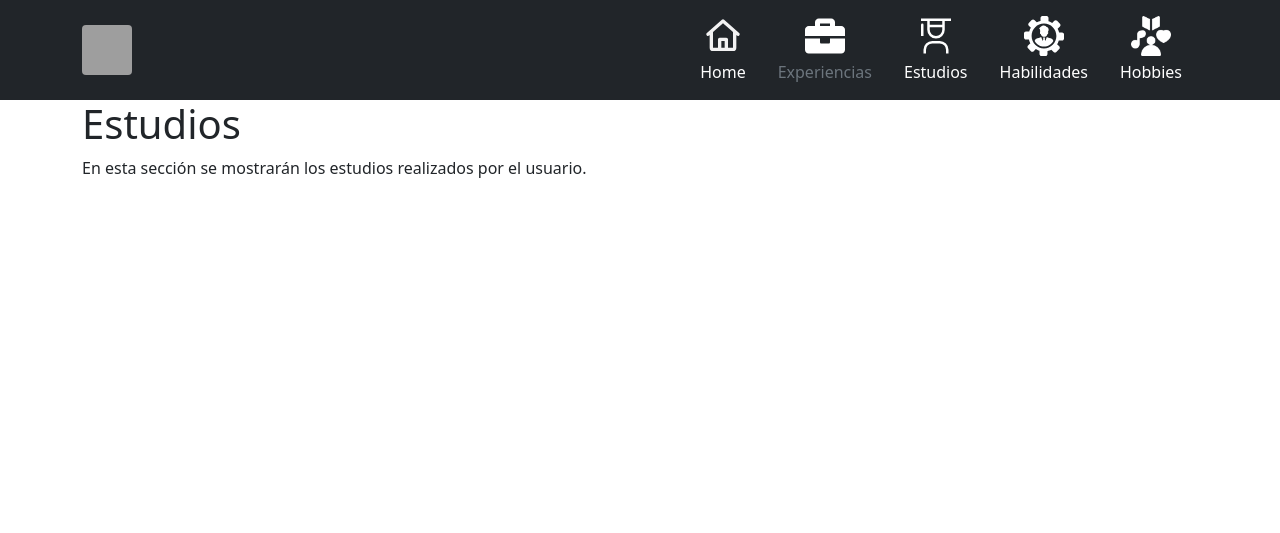
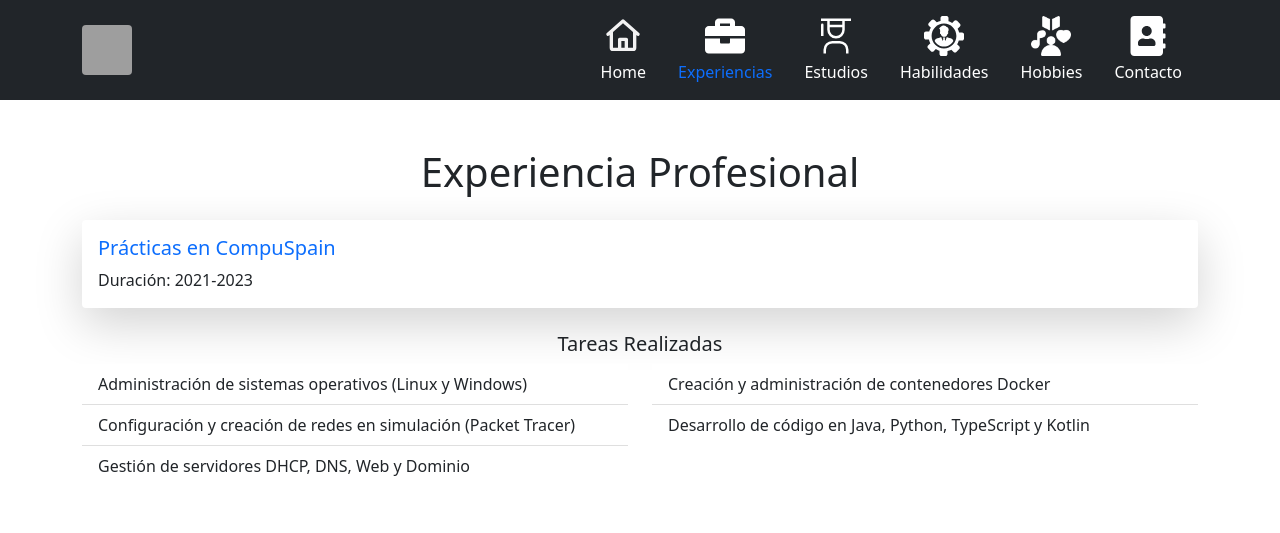
Before and after one commit to Guillermoj45/proyectoDjangoRepasoCurriculum, a Django app: page /experiencia/ in a window 1280 px wide. Shown: the top 533 px of the page. Run offline with Django 5.2, Linux system fonts and the light colour scheme; grey boxes are pictures that could not be loaded.

Commit message:
todas las paginas hechas

```diff
--- a/templates/base.html
+++ b/templates/base.html
@@ -56,6 +56,12 @@
                 Hobbies
               </a>
             </li>
+            <li>
+              <a href="{% url 'contacto' %}" class="nav-link {% block contacto %} text-white {% endblock %}">
+                <svg class="filter-invert bi d-block mx-auto mb-1" width="40" height="40" viewBox="0 0 448 512" xmlns="http://www.w3.org/2000/svg"><path d="m436 160c6.6 0 12-5.4 12-12v-40c0-6.6-5.4-12-12-12h-20v-48c0-26.5-21.5-48-48-48h-320c-26.5 0-48 21.5-48 48v416c0 26.5 21.5 48 48 48h320c26.5 0 48-21.5 48-48v-48h20c6.6 0 12-5.4 12-12v-40c0-6.6-5.4-12-12-12h-20v-64h20c6.6 0 12-5.4 12-12v-40c0-6.6-5.4-12-12-12h-20v-64zm-228-32c35.3 0 64 28.7 64 64s-28.7 64-64 64-64-28.7-64-64 28.7-64 64-64zm112 236.8c0 10.6-10 19.2-22.4 19.2h-179.2c-12.4 0-22.4-8.6-22.4-19.2v-19.2c0-31.8 30.1-57.6 67.2-57.6h5c12.3 5.1 25.7 8 39.8 8s27.6-2.9 39.8-8h5c37.1 0 67.2 25.8 67.2 57.6z"/></svg>
+                  Contacto
+              </a>
+            </li>
           </ul>
         </div>
       </div>
--- a/templates/experiencia.html
+++ b/templates/experiencia.html
@@ -1,15 +1,35 @@
 {% extends 'base.html' %}
 
-{% block title %}estudios{% endblock %}
-{% block experiencia %} text-secondary {% endblock %}
+{% block title %}Experiencia{% endblock %}
+
+{% block experiencia %} active {% endblock %}
 
 {% block content %}
-    <div class="container">
+<div class="container py-5">
+    <h1 class="text-center mb-4">Experiencia Profesional</h1>
+    <div class="card shadow-lg border-0">
+        <div class="card-body">
+            <h5 class="card-title text-primary">Prácticas en CompuSpain</h5>
+            <p class="card-text">Duración: 2021-2023</p>
+        </div>
+    </div>
+    <div class="mt-4">
+        <h5 class="text-center">Tareas Realizadas</h5>
         <div class="row">
-            <div class="col-12">
-                <h1>Estudios</h1>
-                <p>En esta sección se mostrarán los estudios realizados por el usuario.</p>
+            <div class="col-md-6">
+                <ul class="list-group list-group-flush">
+                    <li class="list-group-item">Administración de sistemas operativos (Linux y Windows)</li>
+                    <li class="list-group-item">Configuración y creación de redes en simulación (Packet Tracer)</li>
+                    <li class="list-group-item">Gestión de servidores DHCP, DNS, Web y Dominio</li>
+                </ul>
+            </div>
+            <div class="col-md-6">
+                <ul class="list-group list-group-flush">
+                    <li class="list-group-item">Creación y administración de contenedores Docker</li>
+                    <li class="list-group-item">Desarrollo de código en Java, Python, TypeScript y Kotlin</li>
+                </ul>
             </div>
         </div>
     </div>
+</div>
 {% endblock %}
```
Also changed, not shown: templates/contacto.html (+15 -2 lines), templates/estudios.html (+14 -10 lines), templates/habilidades.html (+13 -10 lines), templates/hobbies.html (+13 -10 lines), static/address-book.svg (added).
